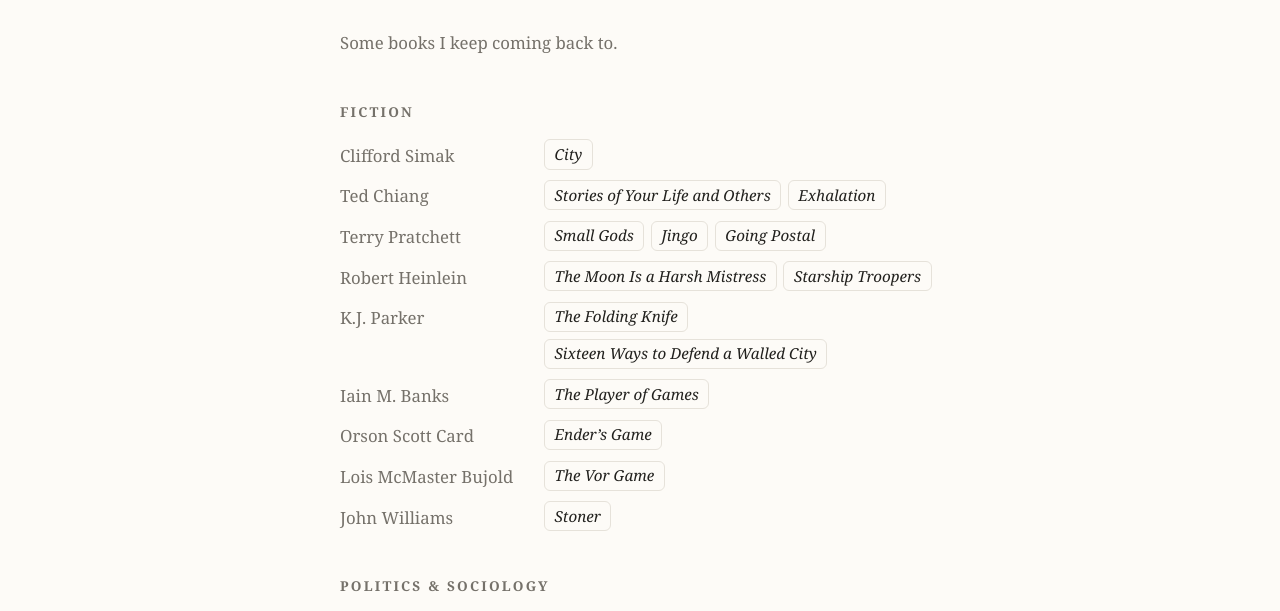
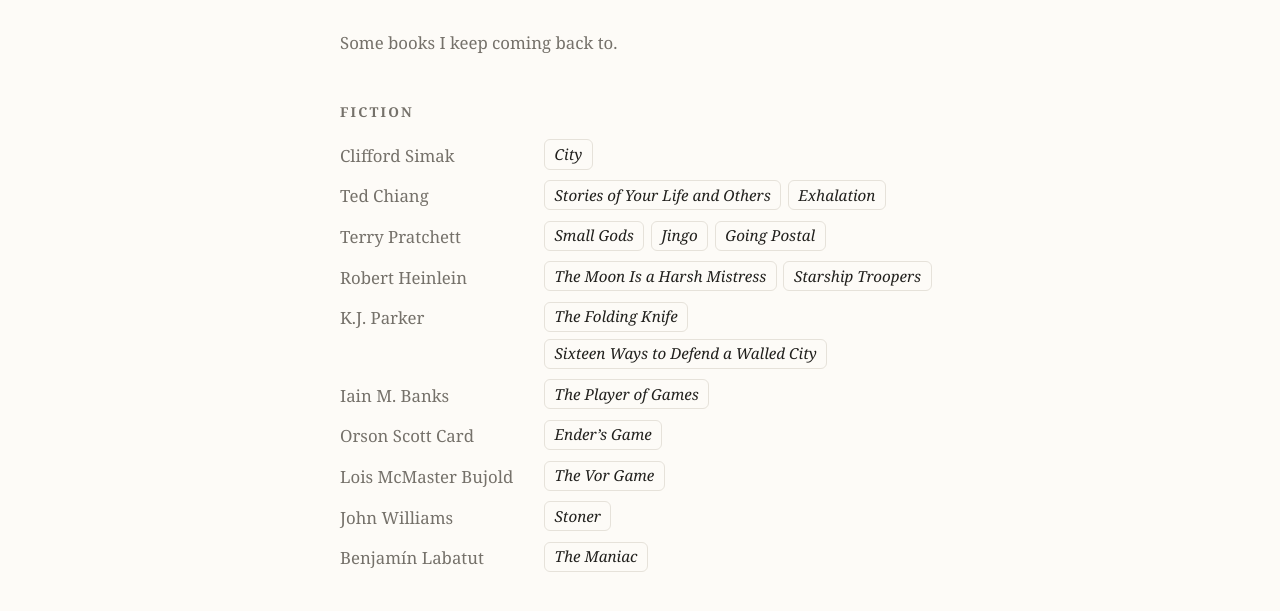
Before and after one commit to ht-todorov/ht-todorov.github.io, a plain HTML site: page books.html in a window 1280 px wide. Shown: the part 183-794 px from the top of the page. Drawn offline with Linux system fonts and the light colour scheme.

Commit message:
Update books

```diff
--- a/books.html
+++ b/books.html
@@ -49,6 +49,8 @@ function toggleTheme(){var e=document.documentElement,n=e.classList.contains('da
 <dd><span class="title">The Vor Game</span></dd>
 <dt>John Williams</dt>
 <dd><span class="title">Stoner</span></dd>
+<dt>Benjamín Labatut</dt>
+<dd><span class="title">The Maniac </span></dd>
 </dl>
 
 <h2>Politics &amp; Sociology</h2>
```
